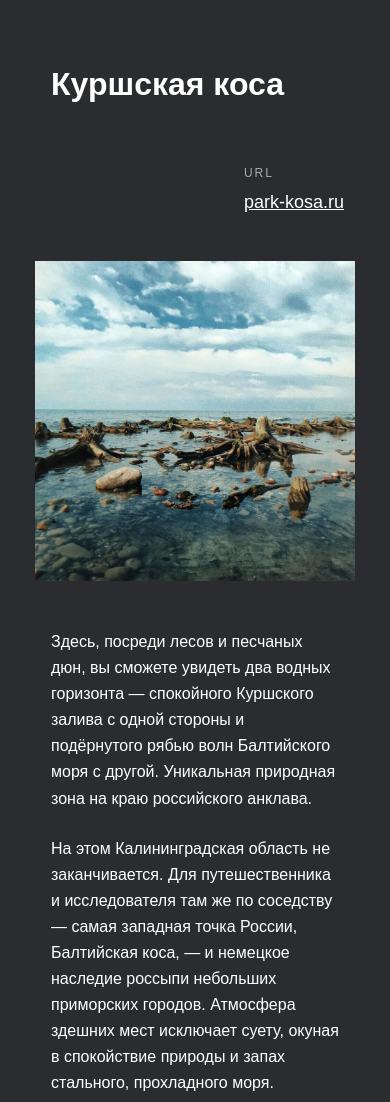
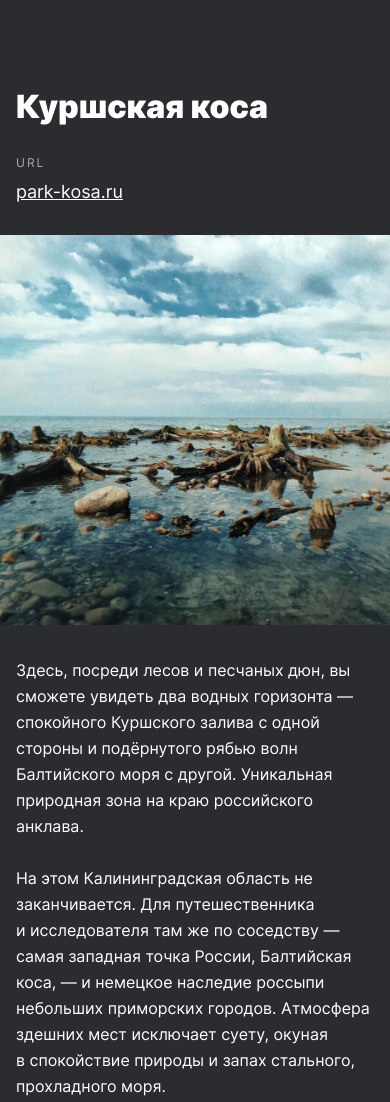
Before and after one commit to rinn145/russian-travel, a plain HTML site: page index.html in a window 390 px wide. Shown: the part 4454-5556 px from the top of the page. Drawn offline with Linux system fonts and the light colour scheme; files whose address does not match are found by name.

Commit message:
Fix Ustalosti + Moral

```diff
--- a/blocks/header/__link-active/header__link-active.css
+++ b/blocks/header/__link-active/header__link-active.css
@@ -1,13 +1,13 @@
-.header__link-active {
+.header__lang-link_active {
     text-decoration-line: underline;
 }
 
-.header__link-active:hover {
+.header__lang-link_active:hover {
     opacity: .3;
   }
 
   @media screen and (max-width: 768px) {
-    .header__link-active {
+    .header__lang-link_active {
       font-size: 18px;
       line-height: 1.3;
     }
--- a/blocks/place/__image/place__image.css
+++ b/blocks/place/__image/place__image.css
@@ -1,20 +1,26 @@
 .place__image {
-    max-width: 460px;
-    width: 100%;
-    grid-column: 1;
-    grid-row: 2;
+  margin: 0;
+  padding: 0;
+  max-width: 480px;
+  height: auto;
 }
 
-
-  @media screen and (max-width: 767px) {
-    .place__image {
-      max-width: 320px;
-    }
+@media screen and (max-width: 1024px) {
+  .place__image {
+    width: 42.96875vw;
+  }
 }
 
-@media screen and (max-width: 1279px) {
+@media screen and (max-width: 768px) {
   .place__image {
-    max-width: 340px;
-    max-height: 340px;
+    width: 44.2708333vw;
   }
 }
+
+@media screen and (max-width: 480px) {
+  .place__image {
+    width: 100vw;
+    margin-bottom: 32px;
+    object-fit: cover;
+  }
+}
--- a/blocks/place/__link/place__link.css
+++ b/blocks/place/__link/place__link.css
@@ -1,14 +1,15 @@
 .place__link {
+    margin: 0;
+    padding: 0;
+    font-family: "Inter", "Arial ", sans-serif;
+    font-style: normal;
+    font-weight: normal;
+    font-size: 18px;
+    line-height: 122%;
     color: #fff;
-    font-family: Arial, sans-serif;
-    font-style: normal;
-    font-weight: 400;
-    font-size: 18px;
-    line-height: 22px;
-    transition: opacity .2s linear;
-    opacity: 1;
-}
+    transition: 0.3s ease-in;
+  }
 
-.place__link:hover {
-    opacity: .6;
-}
+  .place__link:hover {
+    opacity: 0.6;
+  }
--- a/blocks/place/__paragraph/place__paragraph.css
+++ b/blocks/place/__paragraph/place__paragraph.css
@@ -1,19 +1,28 @@
 .place__paragraph {
-    font-family: Arial, sans-serif;
+    margin: 0 0 26px 0;
+    padding: 0;
+    font-family: "Inter", "Arial ", sans-serif;
     font-style: normal;
-    font-weight: 400;
+    font-weight: normal;
     font-size: 18px;
-    line-height: 163%;
-    margin: 0;
-    margin-bottom: 24px;
-    color: #fff;
-}
+    line-height: 29.34px;
+  }
 
-@media screen and (max-width: 767px) {
+  .place__paragraph:last-child {
+    margin-bottom: 0;
+  }
+
+  @media screen and (max-width: 768px) {
     .place__paragraph {
-    max-width: 320px;
-    font-size: 16px;
-    line-height: 163%;
-    padding: 0 16px;
+      font-size: 16px;
+      line-height: 26.08px;
+      margin-bottom: 25px;
     }
   }
+
+  @media screen and (max-width: 480px) {
+    .place__paragraph {
+      max-width: calc(100% - 2*16px);
+      padding-left: 16px;
+    }
+}
--- a/blocks/place/__title/place__title.css
+++ b/blocks/place/__title/place__title.css
@@ -1,24 +1,33 @@
 .place__title {
-  max-width: 460px;
-  font-family: Arial, sans-serif;
+  margin: 0;
+  padding: 0;
+  font-family: "Inter", "Arial ", sans-serif;
+  font-weight: 900;
   font-style: normal;
-  font-weight: 900;
   font-size: 72px;
   line-height: 76px;
-  color: #FFFFFF;
-  margin: 0;
-  align-self: end;
+  display: flex;
+  flex-direction: column;
 }
 
-
-
-@media screen and (max-width: 767px) {
+@media screen and (max-width: 768px) {
   .place__title {
-    max-width: 320px;
-    margin: 0 16px;
-    font-size: 32px;
-    padding-left: 16px;
-    width: calc(100% - 16px * 2);
+    font-size: 42px;
     line-height: 46px;
   }
 }
+
+@media screen and (max-width: 500px) {
+  .place__title {
+    font-size: 8vw;
+  }
+}
+
+@media screen and (max-width: 480px) {
+  .place__title {
+    margin: 0 auto 33px;
+    width: calc(100% - 2*16px);
+    font-size: 32px;
+    line-height: 35px;
+  }
+}
--- a/blocks/place/__url-heading/place__url-heading.css
+++ b/blocks/place/__url-heading/place__url-heading.css
@@ -1,9 +1,11 @@
 .place__url-heading {
-    font-family: Arial, sans-serif;
-    font-style: normal;
-    font-weight: 400;
-    font-size: 12px;
-    line-height: 12px;
-    letter-spacing: 2px;
-    color: #AAAAAA;
+  margin: 0 0 12px 0;
+  padding: 0;
+  font-family: "Inter", "Arial ", sans-serif;
+  font-style: normal;
+  font-weight: normal;
+  font-size: 12px;
+  line-height: 12px;
+  letter-spacing: 2px;
+  color: #AAAAAA;
 }
--- a/blocks/place/__website/place__website.css
+++ b/blocks/place/__website/place__website.css
@@ -1,13 +1,12 @@
 .place__website {
-    align-self: flex-end;
-    justify-self: start;
-    grid-row: 1;
-    grid-column: 2;
+  margin: 0;
+  padding: 0;
+  align-self: flex-end;
 }
-@media screen and (max-width: 767px)  {
-    .place__website {
-      max-width: 320px;
-      margin-left: 16px;
-      margin-right: 11px;
-    }
+
+@media screen and (max-width: 480px) {
+  .place__website {
+    margin: 0 auto 32px;
+    width: calc(100% - 2*16px);
   }
+}
--- a/blocks/place/place.css
+++ b/blocks/place/place.css
@@ -1,35 +1,48 @@
 .place {
+  margin: 0;
+  padding: 0;
   display: grid;
-  grid-template-columns: repeat(auto-fit, minmax(460px 1fr));
-  grid-template-areas:
-    "title website"
-    "img";
-  column-gap: 48px;
-  row-gap: 48px;
-  margin-bottom: 80px;
+  grid-template-columns: repeat(2, 1fr);
+  grid-template-rows: auto;
+  column-gap: 17px;
+  row-gap: 50px;
+  color: #fff;
 }
 
-@media screen and (max-width: 1279px) {
+/* 1024 */
+@media screen and (max-width: 1024px) {
   .place {
-    grid-template-columns: repeat(auto-fit, minmax(440px 1fr));
-    grid-gap: 48px 32px;
-    margin-bottom: 84px;
+    column-gap: 32px;
   }
 }
 
-@media screen and (max-width: 1023px) {
+/* 768 */
+@media screen and (max-width: 768px) {
   .place {
-    grid-template-columns: repeat(auto-fit, minmax(340px 1fr));
-    grid-gap: 48px 28px;
-    margin-bottom: 72px;
+    column-gap: 16px;
+    row-gap: 45px;
   }
 }
 
-@media screen and (max-width: 767px) {
+/* 568 */
+@media screen and (max-width: 568px) {
+  .place {
+    column-gap: 12px;
+  }
+}
+
+/* 500 */
+@media screen and (max-width: 500px) {
+  .place {
+    column-gap: 8px;
+  }
+}
+
+@media screen and (max-width: 480px) {
   .place {
     display: flex;
-    max-width: 320px;
     flex-direction: column;
-    margin-bottom: 64px;
+    margin: 0 auto;
+    row-gap: 0;
   }
 }
--- /dev/null
+++ b/blocks/places/__place/places_place.css
@@ -0,0 +1,15 @@
+.places__place {
+    margin-bottom: 79px;
+  }
+
+  @media screen and (max-width: 768px) {
+    .places__place {
+      margin-bottom: 76px;
+    }
+  }
+
+  @media screen and (max-width: 480px) {
+    .places__place {
+      margin-bottom: 50px;
+    }
+  }
--- a/blocks/places/places.css
+++ b/blocks/places/places.css
@@ -1,19 +1,39 @@
 .places {
-    margin: 0 auto;
-    margin-top: 92px;
-    max-width: 984px;
+  margin: 0 auto;
+  padding-top: 92px;
+  width: calc(100% - 2*148px);
 }
 
-@media screen and (max-width: 1279px) {
+/* 1024 */
+@media screen and (max-width: 1024px) {
   .places {
-      width: 100%;
+    width: calc(100% - 2*48px);
   }
 }
 
-@media screen and (max-width: 767px) {
+/* 768 */
+@media screen and (max-width: 768px) {
   .places {
-    max-width: 320px;
-    margin-top: 64px;
-    padding: 0;
+    width: calc(100% - 48px);
   }
 }
+
+/* 568 */
+@media screen and (max-width: 568px) {
+  .places {
+    width: calc(100% - 32px);
+  }
+}
+
+/* 500 */
+@media screen and (max-width: 500px) {
+  .places {
+    width: calc(100% - 16px);
+  }
+}
+
+@media screen and (max-width: 480px) {
+  .places {
+    width: 100%;
+  }
+}
--- a/index.html
+++ b/index.html
@@ -13,7 +13,7 @@
   <header class="header">
     <img class="header__logo" src="images/header-logo.svg" alt="лого">
     <div class="header__lang-link">
-      <a href="#" class="header__link header__link-active ">Ru</a>
+      <a href="#" class="header__link header__lang-link_active">Ru</a>
       <a href="#" class="header__link">En</a>
     </div>
   </header>
@@ -69,102 +69,84 @@
   </section>
 
   <section class="places">
-    <div class="place">
+    <article class="place places__place">
       <h2 class="place__title">Куршская коса</h2>
       <div class="place__website">
         <p class="place__url-heading">URL</p>
-        <a href="http://park-kosa.ru" target="_blank" title="Национальный парк сайт"
-          class="place__link">park-kosa.ru</a>
+        <a class="place__link" href="http://park-kosa.ru" target="_blank">park-kosa.ru</a>
       </div>
-      <img src="./images/place-kosa.jpg" alt="побережье Куршской косы" class="place__image">
-      <div class="place__paragraph-container">
-        <p class="place__paragraph">Здесь, посреди лесов и песчаных дюн, вы сможете увидеть два водных горизонта —
-          спокойного Куршского залива с одной стороны и подёрнутого рябью волн Балтийского моря с другой.
-          Уникальная природная зона на краю российского анклава.</p>
-        <p class="place__paragraph">На этом Калининградская область не заканчивается. Для путешественника и
-          исследователя там же по соседству — самая западная точка России, Балтийская коса, — и немецкое наследие
-          россыпи небольших приморских городов. Атмосфера здешних мест исключает суету, окуная в спокойствие
-          природы и запах стального, прохладного моря.</p>
+      <img class="place__image" src="./images/place-kosa.jpg" alt="Берег Куршского залива, фотография.">
+      <div>
+        <p class="place__paragraph">Здесь, посреди лесов и песчаных дюн, вы сможете увидеть два водных горизонта — спокойного Куршского залива с одной стороны
+        и подёрнутого рябью волн Балтийского моря
+        с другой. Уникальная природная зона на&nbsp;краю российского анклава.</p>
+        <p class="place__paragraph">На этом Калининградская область не заканчивается. Для&nbsp;путешественника
+        и&nbsp;исследователя там же по&nbsp;соседству — самая западная точка России, Балтийская коса, —
+        и&nbsp;немецкое наследие россыпи небольших приморских городов. Атмосфера здешних мест исключает суету, окуная в&nbsp;спокойствие природы
+        и запах стального, прохладного моря.</p>
       </div>
-    </div>
+   </article>
 
-    <div class="place">
+    <article class="place places__place">
       <h2 class="place__title">Кольский</h2>
       <div class="place__website">
         <p class="place__url-heading">URL</p>
-        <a href="https://yourshot.nationalgeographic.com/photos/?keywords=kolskiy" target="_blank"
-          title="Фотографии Кольского полуострова от National Geographic" class="place__link">National
-          Geographic</a>
-        </div>
-        <img src="./images/place-kolsky.jpg" alt="Кольский полуостров" class="place__image">
-      <div class="place__paragraph-container">
-        <p class="place__paragraph">Почти весь полуостров находится за Полярным кругом. Саамская тундра, от
-          которой на юг — тайга, а на север — Ледовитый океан, прикидывающийся Баренцевым морем.</p>
+        <a class="place__link" href="https://yourshot.nationalgeographic.com/photos/?keywords=kolskiy" target="_blank">National Geographic</a>
+      </div>
+      <img class="place__image" src="./images/place-kolsky.jpg" alt="Кольский полуостров, фотография.">
+      <div>
+        <p class="place__paragraph">Почти весь полуостров находится за Полярным кругом. Саамская тундра, от которой на юг —
+        тайга, а&nbsp;на&nbsp;север — Ледовитый океан, прикидывающийся Баренцевым морем.</p>
         <p class="place__paragraph">Возможно, вы смотрели Звягинцева и даже слышали историю арктического фестиваля
-          в Териберке. Возможно, слово «Хибины» не осталось под снегом школьных воспоминаний об уроках географии.
-          Возможно, вы не интересовались пронизывающей земную кору сверхглубокой скважиной, а от апатитов вас
-          давно накрывает апатия. Но ваша мечта увидеть северное сияние начинает сбываться с билетом в Мурманск.
-        </p>
+        в Териберке. Возможно, слово «Хибины» не осталось под снегом школьных воспоминаний
+        об уроках географии. Возможно, вы не интересовались пронизывающей земную кору сверхглубокой скважиной, а от апатитов вас давно накрывает апатия. Но ваша мечта увидеть северное сияние начинает сбываться с билетом
+        в Мурманск.</p>
       </div>
-    </div>
+    </article>
 
-    <div class="place">
+    <article class="place places__place">
       <h2 class="place__title">Алтай</h2>
       <div class="place__website">
         <p class="place__url-heading">URL</p>
-        <a href="https://www.facebook.com/vera.bashmakova/posts/10156011613718822" target="_blank"
-          title="blog"
-          class="place__link">Facebook</a>
+        <a class="place__link" href="https://www.facebook.com/vera.bashmakova/posts/10156011613718822" target="_blank">Facebook</a>
       </div>
-      <img src="./images/place-altai.jpg" alt="Лес Алтая" class="place__image">
-      <div class="place__paragraph-container">
-        <p class="place__paragraph">Алтай — одно из красивейших мест в России.
-          В первую очередь из-за гор: если ехать вдоль хребта, вы увидите склоны, усыпанные соснами, горные реки и
-          озёра. А если вы откроете в автомобиле окна, сможете познакомиться с невидимым чудом здешних мест —
-          горным воздухом.</p>
-        <p class="place__paragraph">Климат на Алтае умеренный, поэтому ехать сюда лучше всего летом. Так вы
-          увидите всё разнообразие местной флоры и фауны. По лесам Алтая бродят лоси, над хребтами летают орлы, а
-          на равнинах пасутся косули. И знаменитые манулы — тоже обитатели Алтайского края.</p>
+      <img class="place__image" src="./images/place-altai.jpg" alt="Вид с балкона на зеленые леса Алтая, фотография.">
+      <div>
+          <p class="place__paragraph">Алтай — одно из красивейших мест в России.
+          В первую очередь из-за гор: если ехать вдоль хребта, вы увидите склоны, усыпанные соснами, горные реки и озёра. А&nbsp;если вы откроете
+          в автомобиле окна, сможете познакомиться
+          с невидимым чудом здешних мест — горным воздухом.</p>
+          <p class="place__paragraph">Климат на Алтае умеренный, поэтому ехать сюда лучше всего летом. Так вы увидите всё разнообразие местной флоры и фауны. По лесам Алтая бродят лоси, над хребтами летают орлы,
+          а&nbsp;на равнинах пасутся косули. И&nbsp;знаменитые манулы — тоже обитатели Алтайского края.</p>
       </div>
-    </div>
+    </article>
 
-    <div class="place">
+    <article class="place places__place">
       <h2 class="place__title">Зимний Байкал</h2>
       <div class="place__website">
         <p class="place__url-heading">URL</p>
-        <a href="https://vk.com/baikalmile" target="_blank" title="вк" class="place__link">
-          https://vk.com/baikalmile</a>
+        <a class="place__link" href="https://vk.com/baikalmile" target="_blank">https://vk.com/baikalmile</a>
       </div>
-      <img src="./images/place-winter-baikal.jpg" alt="Бaйкал" class="place__image">
-      <div class="place__paragraph-container">
-        <p class="place__paragraph">Всем известен Байкал как крупнейшее озеро
-          в мире. Многие также знают, что это самый большой источник пресной воды и одно из красивейших мест в
-          России.</p>
-        <p class="place__paragraph">Конечно, это всё так. Но Байкал ещё идеальное место для соревнований по
-          скийорингу. Это такой вид спорта, когда лыжник привязывает себя
-          к мотоциклу, и тандем старается развить как можно бóльшую скорость на льду. В марте 2019 года на
-          фестивале «Байкальская миля» был поставлен мировой рекорд — 197.011 км/ч.</p>
+      <img class="place__image" src="./images/place-winter-baikal.jpg" alt="Лед замерзшего Байкала, фотография.">
+      <div>
+        <p class="place__paragraph">Всем известен Байкал как крупнейшее озеро&nbsp;в&nbsp;мире.&nbsp;Многие также знают, что это самый большой источник пресной воды и&nbsp;одно
+        из красивейших мест в&nbsp;России.</p>
+        <p class="place__paragraph">Конечно, это всё так. Но&nbsp;Байкал ещё идеальное место для соревнований по&nbsp;скийорингу. Это такой вид спорта, когда лыжник привязывает себя к&nbsp;мотоциклу,&nbsp;и&nbsp;тандем старается развить как можно бóльшую скорость на&nbsp;льду. В&nbsp;марте 2019 года на&nbsp;фестивале «Байкальская миля» был поставлен мировой рекорд — 197.011&nbsp;км/ч.</p>
       </div>
-    </div>
+    </article>
 
-    <div class="place">
+    <article class="place">
       <h2 class="place__title">Карелия</h2>
       <div class="place__website">
         <p class="place__url-heading">URL</p>
-        <a href="http://vodlozero.ru" target="_blank" title="Офицальный сайт национального парка Водлозерский"
-          class="place__link">http://vodlozero.ru/</a>
+        <a class="place__link" href="http://vodlozero.ru" target="_blank">http://vodlozero.ru/</a>
       </div>
-      <img src="./images/place-karelia.jpg" alt="Карелия" class="place__image">
-      <div class="place__paragraph-container">
-        <p class="place__paragraph">Сибирь заканчивается не на Урале, а в Карелии: образующая тайгу сибирская
-          лиственница не растёт западнее Водлозера. Зато здесь она вымахивает на 30 метров — леса карельских
-          национальных парков из-за непроходимых болот никогда не знали топора. Некоторым соснам уже больше чем
-          полтысячелетия. Прикоснитесь к живому существу, видевшему солнце раньше, чем увидал его Иван Грозный.
-          В девственном лесу на сотню километров не встретишь тропы. А на редких тропинках деревья
-          в паре метров от земли помечены медвежьими когтями. Чтобы все знали, кто тут хозяин.</p>
+      <img class="place__image" src="./images/place-karelia.jpg" alt="Водлозеро, фотография.">
+      <div>
+        <p class="place__paragraph">Сибирь заканчивается не на Урале, а в&nbsp;Карелии: образующая тайгу сибирская лиственница не&nbsp;растёт западнее Водлозера. Зато здесь она вымахивает на&nbsp;30&nbsp;метров — леса карельских национальных парков из-за непроходимых болот никогда не&nbsp;знали топора. Некоторым соснам уже больше чем&nbsp;полтысячелетия. Прикоснитесь к&nbsp;живому существу, видевшему солнце раньше, чем увидал его Иван Грозный. В&nbsp;девственном лесу на&nbsp;сотню километров не&nbsp;встретишь тропы. А&nbsp;на&nbsp;редких тропинках деревья в&nbsp;паре метров от&nbsp;земли помечены медвежьими когтями. Чтобы все знали, кто тут хозяин.</p>
       </div>
-    </div>
-</section>
+    </article>
+  </section>
 
   <section class="cover">
     <a href="https://stampsy.com/na-elektrichkakh-do-baikala" target="_blank" class="cover__link">
--- a/pages/index.css
+++ b/pages/index.css
@@ -1,5 +1,5 @@
+@import url(../vendor/fonts/fonts.css);
 @import url(../vendor/normalize.css);
-@import url(../vendor/fonts/fonts.css);
 @import url(../blocks/page/page.css);
 /* header */
 @import url(../blocks/header/header.css);
@@ -29,11 +29,13 @@
 @import url(../blocks/place/__title/place__title.css);
 @import url(../blocks/place/__website/place__website.css);
 @import url(../blocks/place/__url-heading/place__url-heading.css);
+@import url(../blocks/place/__paragraph-container/place__paragraph-container.css);
 @import url(../blocks/place/__paragraph/place__paragraph.css);
 @import url(../blocks/place/__image/place__image.css);
 @import url(../blocks/place/__link/place__link.css);
 /* places */
 @import url(../blocks/places/places.css);
+@import url(../blocks/places/__place/places_place.css);
 /* cover  */
 @import url(../blocks/cover/cover.css);
 @import url(../blocks/cover/__title/cover__title.css);
```
